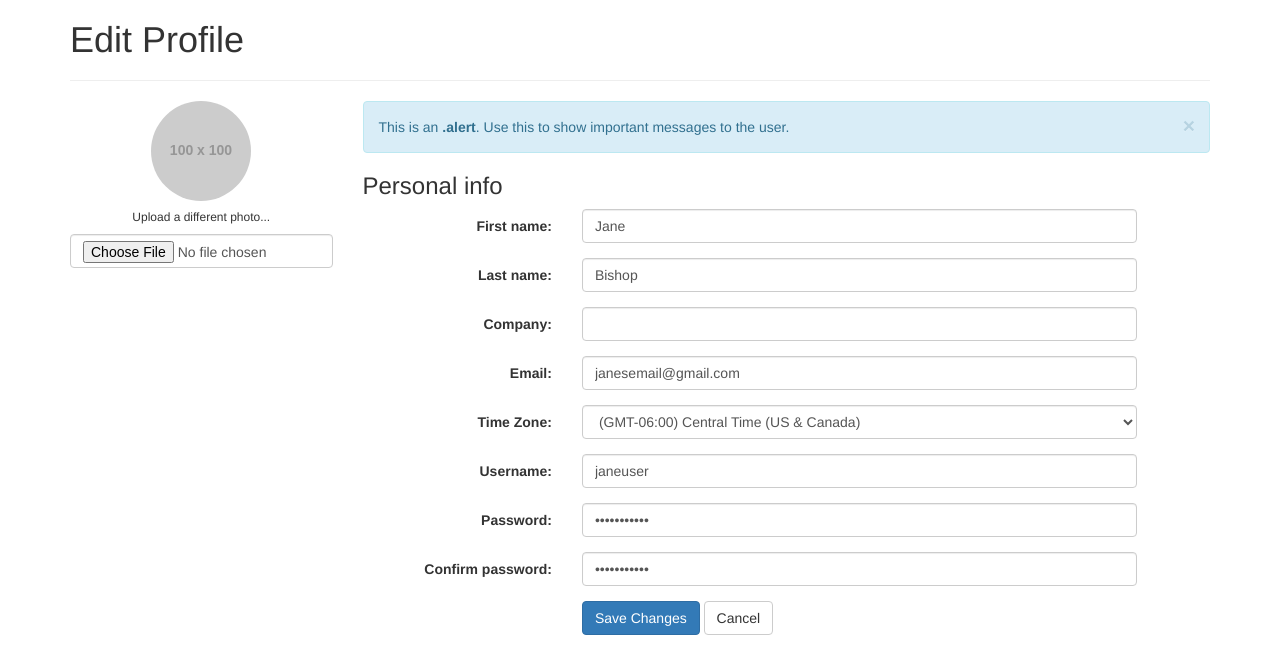
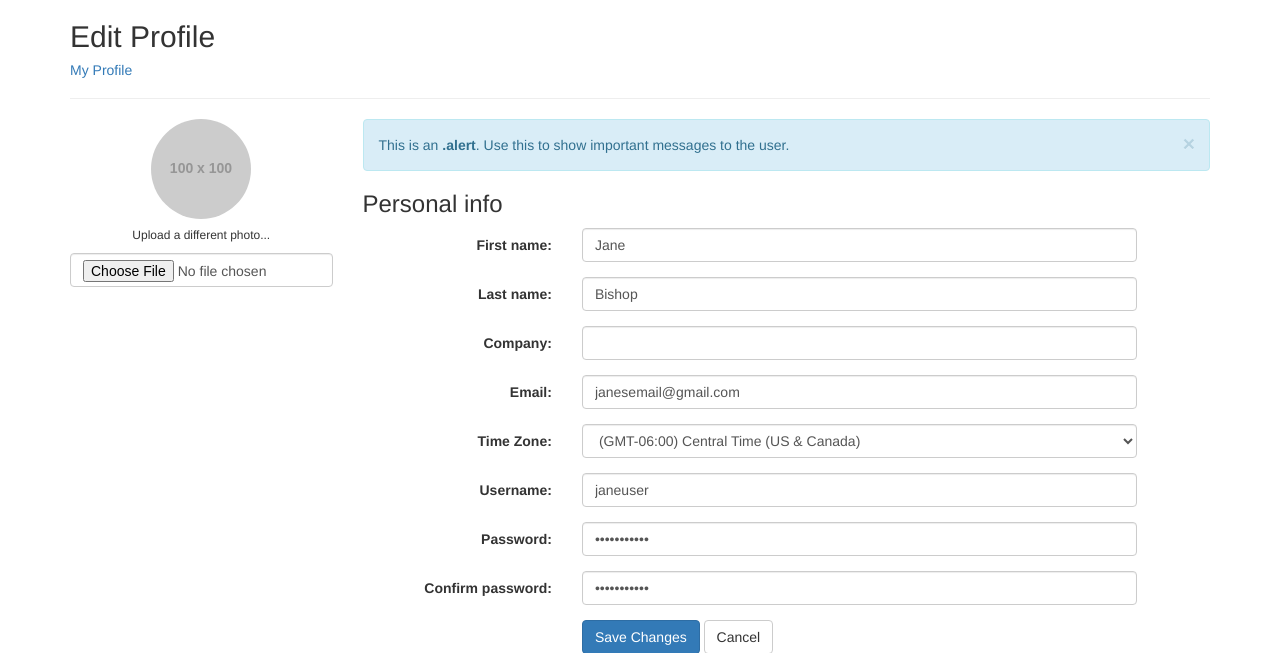
Before and after one commit to ExC0d3/angehack16-jaipur, a Flask app: page /profile in a window 1280 px wide. Shown: the top 653 px of the page. Run offline with Flask 2, Linux system fonts and the light colour scheme; a user stored in the database is signed in; grey boxes labelled with a size stand in for pictures from a placeholder-image service; a database or web service that is not in the repository returns one stand-in record (values such as "Sample title"); some libraries are stand-ins or nearby versions.

Commit message:
fixed bugs

```diff
--- a/server/app/templates/ben.html
+++ b/server/app/templates/ben.html
@@ -270,7 +270,8 @@
                     <div class="row">
                         <div class=" col-xs-12">
                             <div class="copyright">
-                                Copyright &copy;2014 Venmond Inc. All Rights Reserved
+                                                                Copyright &copy;2016 supportiq All Rights Reserved
+
                             </div>
                         </div>
                     </div>
--- a/server/app/templates/index.html
+++ b/server/app/templates/index.html
@@ -54,9 +54,9 @@
                         <p>
                             <div class="sub_text">Get maximum engagement out of your users</div>
                         </p>
-                        <a class="btn btn--primary vpe" href="" target="_blank">
+                        <a class="btn btn--primary vpe" href="/login" target="_blank">
                             <span class="btn__text">
-                                    Sign up now
+                                    Sign In
                                 </span>
                         </a>
                         <a class="btn btn--primary vpe" target="_blank" href="">
--- a/server/app/templates/mariah.html
+++ b/server/app/templates/mariah.html
@@ -144,7 +144,7 @@
                                                         </div>
                                                         <div id="photos-tab" class="tab-pane">
                                                             <div class="pd-20">
-                                                                 <h3 class="mgbt-xs-15 mgtp-10 font-semibold"><i class="fa fa-picture-o mgr-10 profile-icon"></i> Volunteered</h3>
+                                                                <h3 class="mgbt-xs-15 mgtp-10 font-semibold"><i class="fa fa-picture-o mgr-10 profile-icon"></i> Volunteered</h3>
                                                                 <br/>
                                                                 <div class="isotope js-isotope vd_gallery">
                                                                     <div class="gallery-item  filter-1">
@@ -197,7 +197,6 @@
                                                                 <h3 class="mgbt-xs-15 mgtp-10 font-semibold"><i class="fa fa-picture-o mgr-10 profile-icon"></i> My Campaigns</h3>
                                                                 <br/>
                                                                 <div class="isotope js-isotope vd_gallery">
-
                                                                     <div class="gallery-item  filter-1">
                                                                         <a href="img/photos/11.jpg')}}" data-rel="prettyPhoto[2]">
                                                                             <img alt="example image" src="{{url_for('static', filename='img/photos/11.jpg')}}">
@@ -270,7 +269,7 @@
                     <div class="row">
                         <div class=" col-xs-12">
                             <div class="copyright">
-                                Copyright &copy;2014 Venmond Inc. All Rights Reserved
+                                Copyright &copy;2016 supportiq All Rights Reserved
                             </div>
                         </div>
                     </div>
--- a/server/app/templates/profile_edit.html
+++ b/server/app/templates/profile_edit.html
@@ -12,7 +12,8 @@
 
 <body>
     <div class="container">
-        <h1>Edit Profile</h1>
+        <h2>Edit Profile</h2>
+        <h5><a href="profile/mariah">My Profile</a></h5>
         <hr>
         <div class="row">
             <!-- left column -->
--- a/server/app/templates/sarah.html
+++ b/server/app/templates/sarah.html
@@ -270,7 +270,8 @@
                     <div class="row">
                         <div class=" col-xs-12">
                             <div class="copyright">
-                                Copyright &copy;2014 Venmond Inc. All Rights Reserved
+                                                                Copyright &copy;2016 supportiq All Rights Reserved
+
                             </div>
                         </div>
                     </div>
--- a/server/app/views.py
+++ b/server/app/views.py
@@ -21,7 +21,7 @@ def login():
             user_obj = User(user['_id'])
             login_user(user_obj)
             flash("Logged in successfully!", category='success')
-            return redirect(request.args.get("next") or url_for("write"))
+            return redirect(request.args.get("next") or url_for("profile"))
         flash("Wrong username or password!", category='error')
     return render_template('login.html', title='login', form=form)
 
@@ -29,7 +29,7 @@ def login():
 @app.route('/logout')
 def logout():
     logout_user()
-    return redirect(url_for('login'))
+    return render_template('index.html')
 
 
 @app.route('/dashboard', methods=['GET', 'POST'])
```
